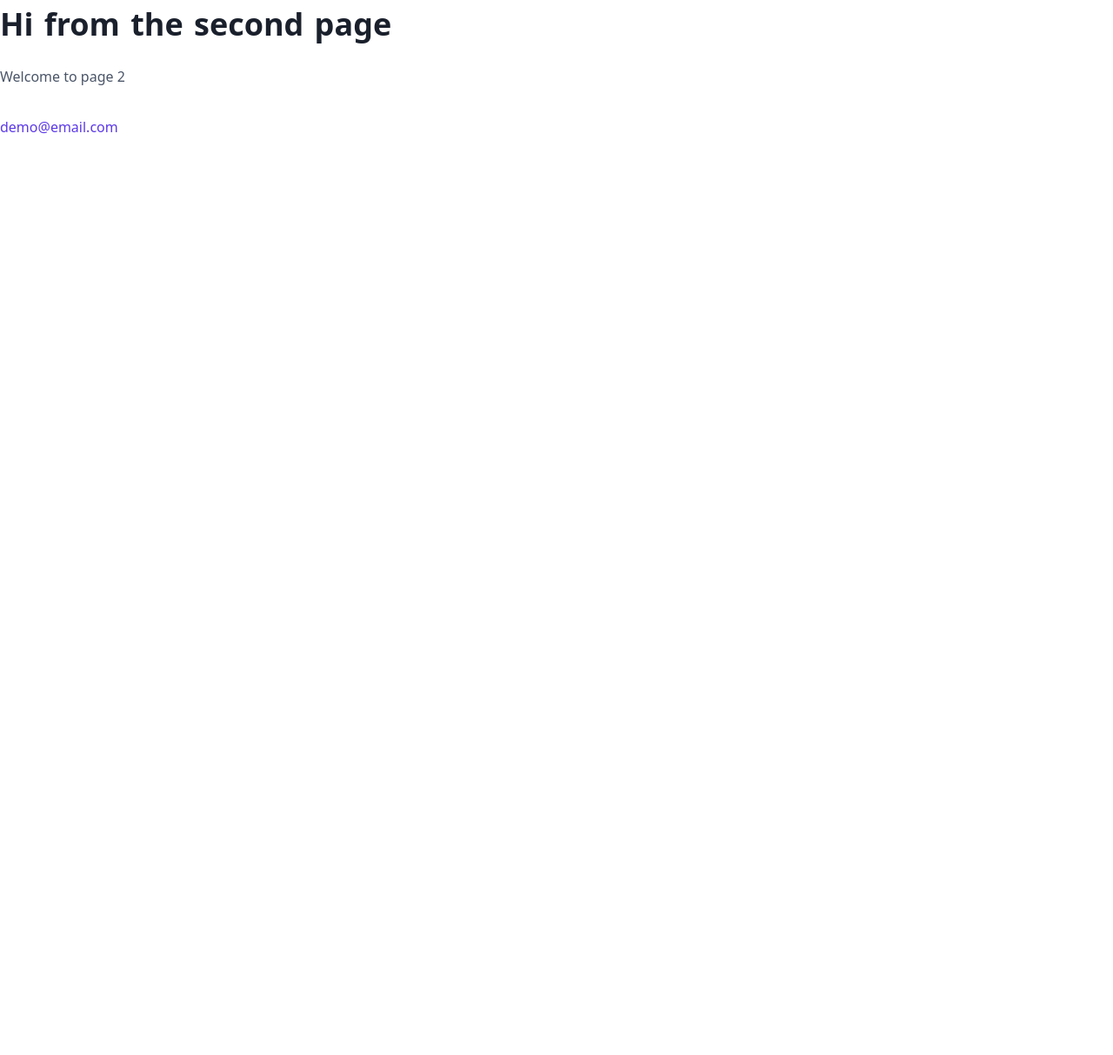
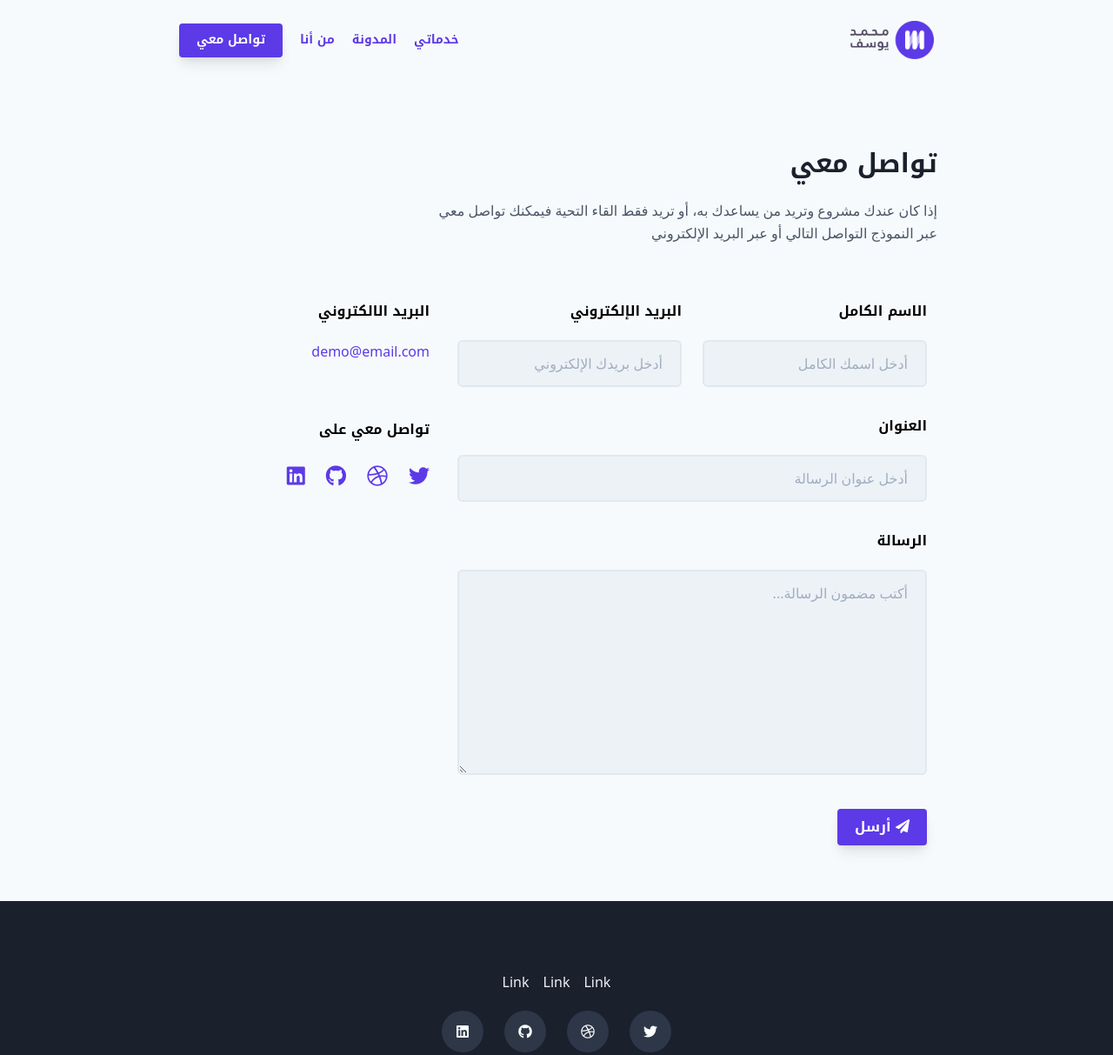
Before and after one commit to MohamedYoussouf/mywebsite, a Gatsby site: page /contact in a window 1280 px wide. Shown: the top 1213 px of the page at 87% size. Before the commit the page ends 800 px from the top, so only its background shows below. Built offline with nearby package versions, Linux system fonts and the light colour scheme; Gatsby itself is replaced by a stand-in of ours; a web font is replaced by a local one.

Commit message:
Add contact page

```diff
--- a/src/pages/contact.js
+++ b/src/pages/contact.js
@@ -1,12 +1,102 @@
 import React from 'react'
-import Link from 'gatsby-link'
+import {graphql} from 'gatsby'
+import Layout from '../components/layout'
+import SocialLink from '../components/socialLink'
 
-const ContactPage = () => (
-  <div>
-    <h1>Hi from the second page</h1>
-    <p>Welcome to page 2</p>
-    <a href="mailto:">demo@email.com</a>
-  </div>
+
+const ContactPage = (props) => (
+  <Layout>
+    <div className="container-inner flex flex-row py-16">
+      <div className="flex flex-col">
+        <div className="w-4/6">
+          <h1 className="text-3xl">تواصل معي</h1>
+          <p>إذا كان عندك مشروع وتريد من يساعدك به، أو تريد فقط القاء التحية فيمكنك تواصل معي عبر النموذج التواصل التالي أو عبر البريد الإلكتروني</p>
+        </div>
+        <div className="flex flex-row mt-8">
+          <div className="w-4/6 pl-5">
+            <form className="flex flex-col">
+              <div className="flex flex-row">
+                <div className="w-1/2 mx-3 mb-8">
+                  <label className="block font-display font-bold text-black mb-5">الاسم الكامل</label>
+                  <input
+                    className="py-3 px-5 bg-gray-200 border-gray-300 border-2 focus:shadow-outline rounded-md w-full"
+                    type="text"
+                    placeholder="أدخل اسمك الكامل"/>
+                </div>
+                <div className="w-1/2 mx-3 mb-8">
+                  <label className="block font-display font-bold text-black mb-5">البريد الإلكتروني</label>
+                  <input
+                    className="py-3 px-5 bg-gray-200 border-gray-300 border-2 focus:shadow-outline rounded-md w-full"
+                    type="email"
+                    placeholder="أدخل بريدك الإلكتروني"/>
+                </div>
+              </div>
+              <div className="flex flex-row">
+                <div className="w-full mx-3 mb-8">
+                  <label className="block font-display font-bold text-black mb-5">العنوان</label>
+                  <input
+                    className="py-3 px-5 bg-gray-200 border-gray-300 border-2 focus:shadow-outline rounded-md w-full"
+                    type="text"
+                    placeholder="أدخل عنوان الرسالة"/>
+                </div>
+              </div>
+              <div className="flex flex-row">
+                <div className="w-full mx-3 mb-8">
+                  <label className="block font-display font-bold text-black mb-5">الرسالة</label>
+                  <textarea
+                    className="py-3 px-5 bg-gray-200 border-gray-300 border-2 focus:shadow-outline rounded-md w-full"
+                    rows="8"
+                    placeholder="أكتب مضمون الرسالة..."></textarea>
+                </div>
+              </div>
+              <div className="flex flex-row">
+                <div className="mx-3">
+                  <button
+                    className="px-5 py-2 bg-primary text-white rounded font-display font-bold shadow-lg"
+                    type="submit">
+                      <i class="fas fa-paper-plane"></i> أرسل
+                  </button>
+                </div>
+              </div>
+            </form>
+          </div>
+          <div className="w-2/6">
+            <div className="mb-16">
+              <label className="block font-display font-bold text-black mb-5">البريد الالكتروني</label>
+              <a href="mailto:">demo@email.com</a>
+            </div>
+            <div className="mb-16">
+              <label className="block font-display font-bold text-black mb-5">تواصل معي على</label>
+              {
+                // console.log(props.data.site.siteMetadata,'pooooooooo');
+                props.data.site.siteMetadata.socialProfiles.map(profile=>{
+                  return (
+                    <a className="text-2xl ml-6"
+                      href={profile.url}>
+                      <i className={`fab fa-${profile.name}`}/>
+                    </a>
+                  );
+                })
+              }
+            </div>
+          </div>
+        </div>
+      </div>
+    </div>
+  </Layout>
 )
 
+export const query = graphql`
+  {
+    site {
+      siteMetadata {
+        socialProfiles {
+          name
+          url
+        }
+      }
+    }
+  }
+`
+
 export default ContactPage
```
